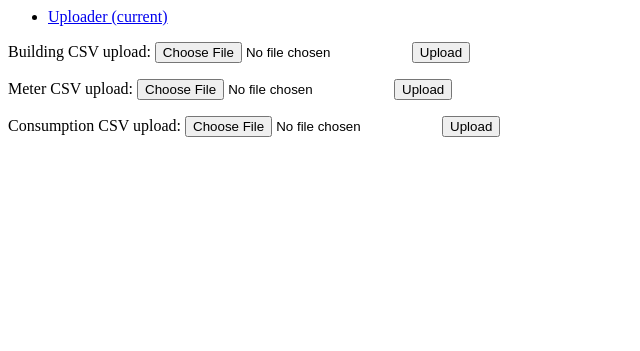
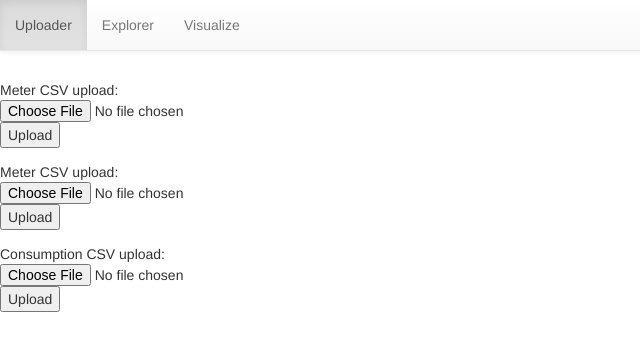
Before and after one commit to pk8189/energy_data, a Django app: page / in a window 1280 px wide. Shown: the top 351 px of the page, without its empty margins (0-640 px from the left). Run offline with Django 3.2, Linux system fonts and the light colour scheme; some libraries are stand-ins or nearby versions.

Commit message:
start on visualization and finish the explorer pages

```diff
--- a/common/templates/uploader.html
+++ b/common/templates/uploader.html
@@ -1,17 +1,23 @@
-{% load static %}
+<link rel="stylesheet" href="//maxcdn.bootstrapcdn.com/bootstrap/3.2.0/css/bootstrap.min.css">
+<link rel="stylesheet" href="//maxcdn.bootstrapcdn.com/bootstrap/3.2.0/css/bootstrap-theme.min.css">
 
-<div class="collapse navbar-collapse" id="navbarsExampleDefault">
-  <ul class="navbar-nav mr-auto">
-      <li class="nav-item active">
-          <a class="nav-link" href="/">Uploader <span class="sr-only">(current)</span></a>
-      </li>
+<div>
+  <nav class="navbar navbar-default navbar-fixed-top" role="navigation">
+    <ul class="nav navbar-nav">
+      <li class="active"><a href="/">Uploader</a></li>
+      <li><a href="explorer">Explorer</a></li>
+      <li><a href="visualize">Visualize</a></li>
     </ul>
+  </nav>
 </div>
+</br>
+</br>
+</br>
+</br>
 
-{% block content %}
-  <form method="post" enctype="multipart/form-data" form action="{% url "upload_building" %}" >
-    {% csrf_token %} Building CSV upload:
-    <input type="file" name="building_csv">
+<form method="post" enctype="multipart/form-data" form action="{% url "upload_meter" %}" >
+  {% csrf_token %} Meter CSV upload:
+  <input type="file" name="meter_csv">
   <button type="submit">Upload</button>
 </form>
 
@@ -26,5 +32,3 @@
   <input type="file" name="consumption_csv">
   <button type="submit">Upload</button>
 </form>
-
-{% endblock %}
--- a/common/views.py
+++ b/common/views.py
@@ -1,13 +1,18 @@
 from datetime import datetime
 from django.shortcuts import render
-from django.http import HttpResponse, HttpResponseRedirect
+from django.http import HttpResponse, HttpResponseRedirect, JsonResponse
+import django_tables2 as tables
 from django.urls import reverse
 
+
 from common.utils import check_upload_err, read_csv, dict_from_csv
-from common.models import Building, Meter, Consumption
+from common.models import Building, Meter, Consumption, BuildingTable, MeterTable, ConsumptionTable
 
 def uploader(request):
-    return render(request, 'uploader.html')
+    return render(request, "uploader.html")
+
+def visualize(request):
+    return render(request, "visualizer.html")
 
 def upload_building(request):
     csv = request.FILES["building_csv"]
@@ -48,3 +53,36 @@ def upload_consumption(request):
         new_consumption = Consumption(**entry)
         new_consumption.save()
     return HttpResponseRedirect(reverse("upload_page"))
+
+def building_list(request):
+    try:
+        sorter = request.GET["sort"]
+        table = BuildingTable(Building.objects.all().order_by(sorter))
+    except:
+        table = BuildingTable(Building.objects.all())
+    return render(request, "explorer.html", {
+        "table": table
+    })
+
+def meter_list(request, building_id):
+    try:
+        sorter = request.GET["sort"]
+        table = MeterTable(Meter.objects.filter(building_id=building_id).order_by(sorter))
+    except:
+        table = MeterTable(Meter.objects.filter(building_id=building_id))
+    return render(request, "explorer.html", {
+        "table": table
+    })
+
+def consumption_list(request, building_id, meter_id):
+    try:
+        sorter = request.GET["sort"]
+        table = ConsumptionTable(Consumption.objects.filter(meter_id=meter_id).order_by(sorter))
+    except:
+        table = ConsumptionTable(Consumption.objects.filter(meter_id=meter_id))
+    return render(request, "explorer.html", {
+        "table": table
+    })
+
+def electric_data(request):
+    return
--- a/energy_data/settings.py
+++ b/energy_data/settings.py
@@ -41,6 +41,8 @@ CURRENT_LOCATION = "http://127.0.0.1:8000"
 INSTALLED_APPS = (
     "common",
     'rest_framework',
+    "django_tables2",
+    "bootstrap3",
     'django_extensions',
     'django.contrib.admin',
     'django.contrib.auth',
@@ -76,3 +78,5 @@ TEMPLATES = [
 ]
 
 WSGI_APPLICATION = 'energy_data.wsgi.application'
+
+DJANGO_TABLES2_TEMPLATE = "django_tables2/bootstrap.html"
--- a/energy_data/urls.py
+++ b/energy_data/urls.py
@@ -1,12 +1,18 @@
 from django.urls import path, re_path
+from django.conf import settings
 
 API_BASE_V1 = r"^api/v1/"
 
-from common.views import uploader, upload_building, upload_meter, upload_consumption
+from common import views
 
 urlpatterns = [
-    path("", uploader, name="upload_page"),
-    re_path(fr'{API_BASE_V1}building/upload_csv/$', upload_building, name="upload_building"),
-    re_path(fr'{API_BASE_V1}meter/upload_csv/$', upload_meter, name="upload_meter"),
-    re_path(fr'{API_BASE_V1}consumption/upload_csv/$', upload_consumption, name="upload_consumption"),
+    path("", views.uploader, name="upload_page"),
+    path("explorer", views.building_list, name="building_explorer_page"),
+    path("explorer/building/<int:building_id>/", views.meter_list, name="meter_explorer_page"),
+    path("explorer/building/<int:building_id>/meter/<int:meter_id>/", views.consumption_list, name="consumption_explorer_page"),
+    path("visualize", views.visualize, name="visualize"),
+    path("visualize/electric_data/", views.electric_data, name="electric_data"),
+    re_path(fr'{API_BASE_V1}building/upload_csv/$', views.upload_building, name="upload_building"),
+    re_path(fr'{API_BASE_V1}meter/upload_csv/$', views.upload_meter, name="upload_meter"),
+    re_path(fr'{API_BASE_V1}consumption/upload_csv/$', views.upload_consumption, name="upload_consumption"),
 ]
--- a/pyproject.toml
+++ b/pyproject.toml
@@ -10,6 +10,8 @@ django = "^3.0.5"
 psycopg2 = "^2.8.5"
 django-extensions = "^2.2.9"
 djangorestframework = "^3.11.0"
+django_tables2 = "^2.3.1"
+django-bootstrap3 = "^12.0.3"
 
 [tool.poetry.dev-dependencies]
 pylint = "^2.4.4"
```
Also changed, not shown: common/models.py (+24 -0 lines), common/templates/explorer.html (added, +19 -0 lines), common/templates/visualizer.html (added, +94 -0 lines), 2 other files. Lines whose indentation alone changed are shown as unchanged.
